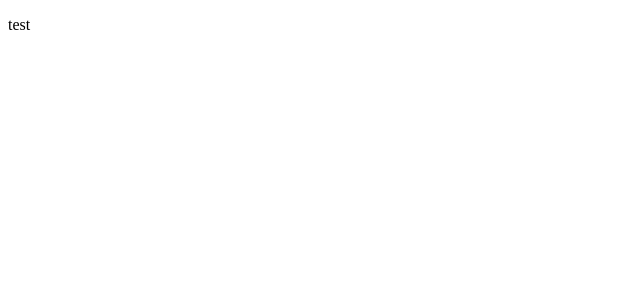
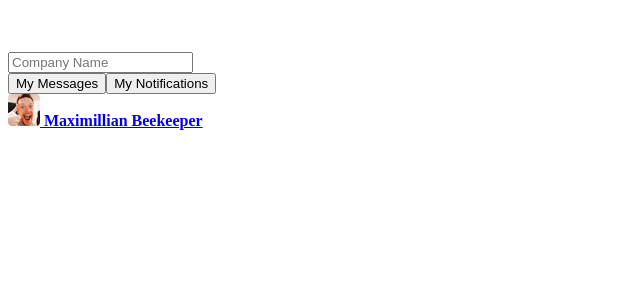
Before and after one commit to ozz-rjq/enteez, an Angular app: page / in a window 1280 px wide. Shown: the top 300 px of the page, without its empty margins (0-640 px from the left). Built offline with nearby package versions, Linux system fonts and the light colour scheme.

Commit message:
Header component markup

```diff
--- a/src/app/components/header/header.component.html
+++ b/src/app/components/header/header.component.html
@@ -1 +1,24 @@
-<p>test</p>
+<header class="main-header">
+	<div class="logo">
+		<img src="../../../assets/logo.png" alt="Main logo">
+	</div>
+	<form class="search">
+		<input type="text" placeholder="Company Name">
+	</form>
+	<div class="user">
+		<div class="user__options">
+			<button class="user__messages" type="button">My Messages</button>
+			<button class="user__notifications" type="button">My Notifications</button>
+		</div>
+		<div class="user__info">
+			<a href="#" class="user__link">
+				<b class="user__avatar">
+					<img src="../../../assets/avatar.jpg" alt="My avatar">
+				</b>
+				<b class="user__nickname">
+					Maximillian Beekeeper
+				</b>
+			</a>
+		</div>
+	</div>
+</header>
```
Also changed, not shown: src/assets/avatar.jpg (added), src/assets/logo.png (added).
